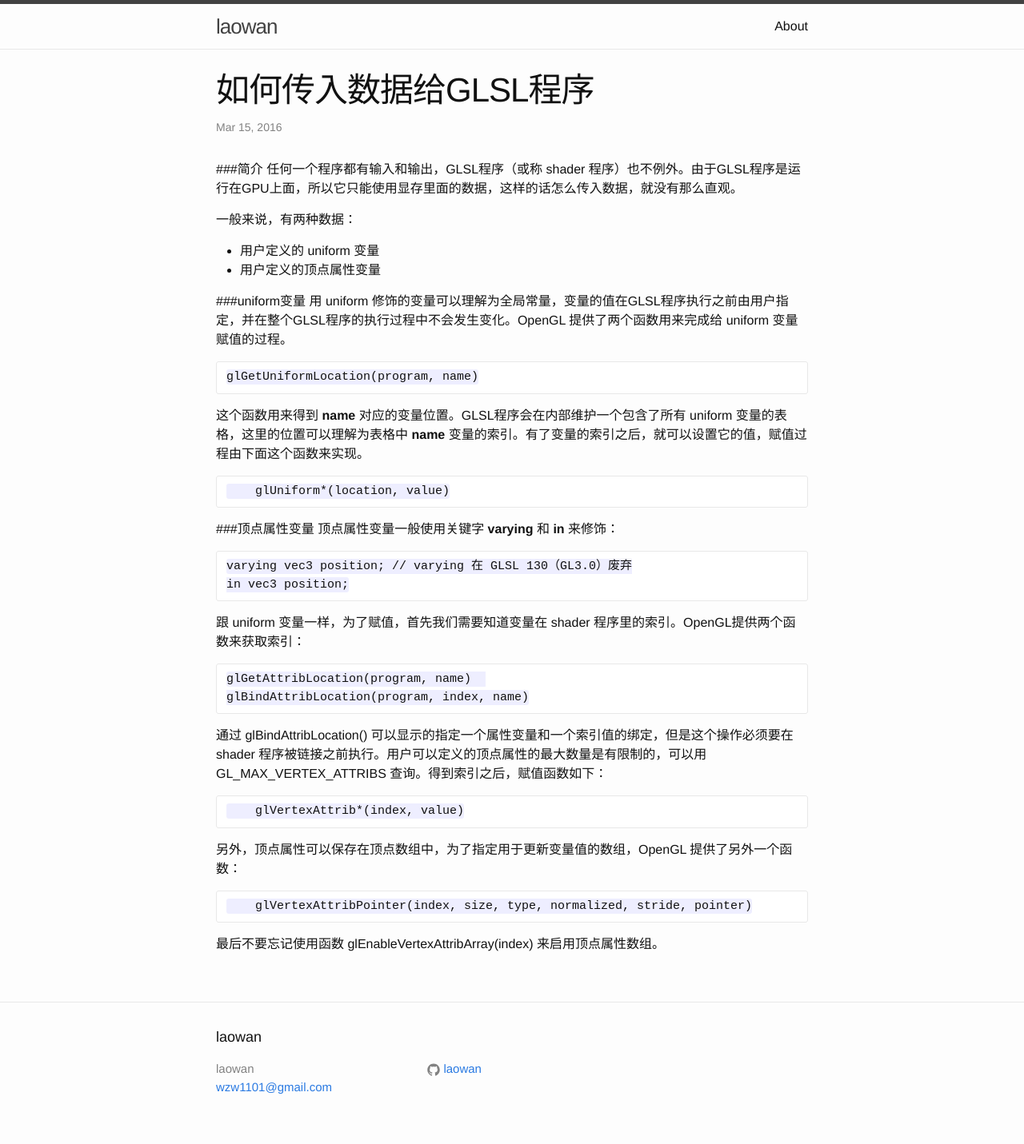
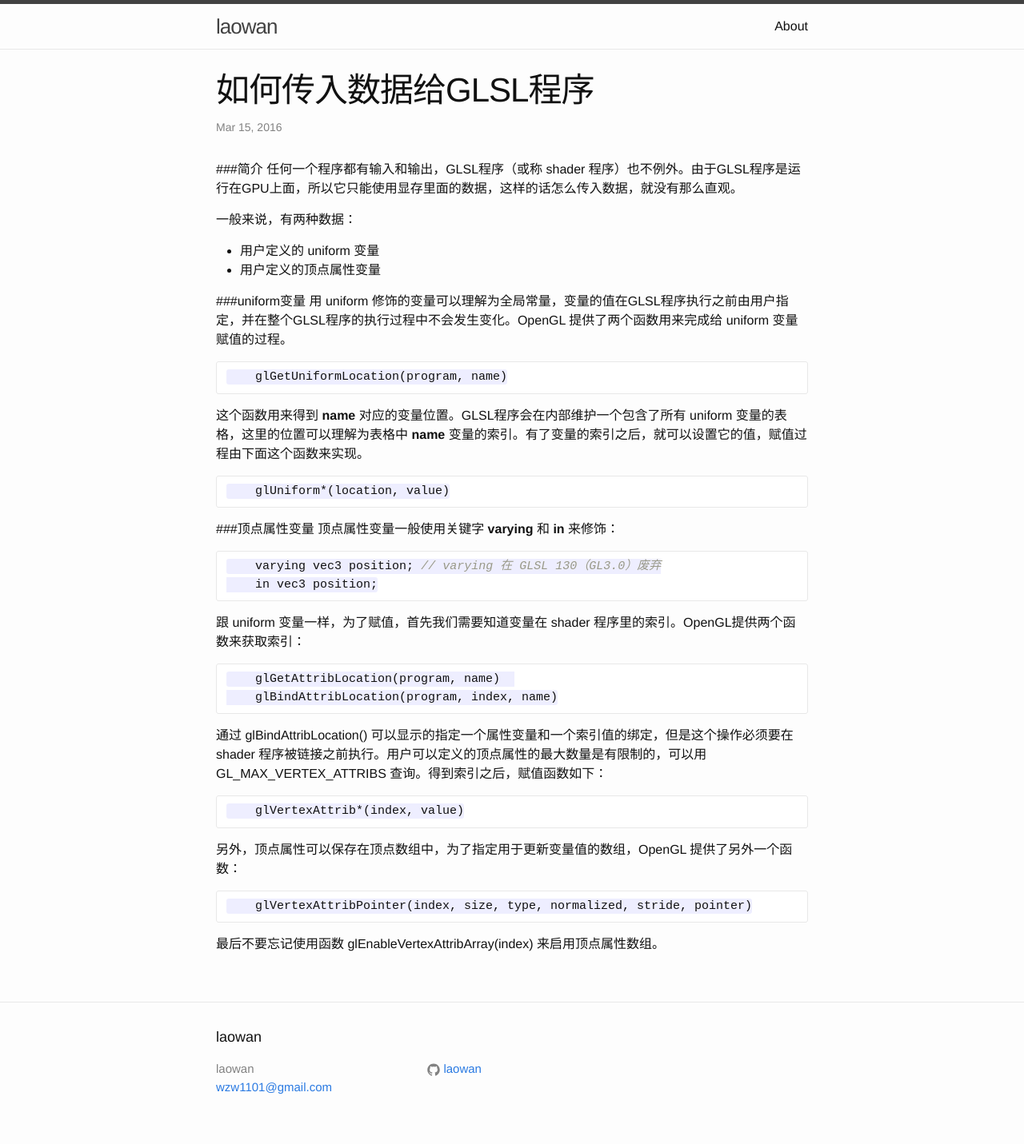
Before and after one commit to laowan/laowan.github.io, a Jekyll site: the page built from _posts/2016-03-15-shader_input.markdown, in a window 1280 px wide. Shown: the whole page at 80% size. Built offline with Jekyll 4.4.1, drawn with Linux system fonts in a browser that asks for light colours.

Commit message:
Update 2016-03-15-shader_input.markdown

````diff
--- a/_posts/2016-03-15-shader_input.markdown
+++ b/_posts/2016-03-15-shader_input.markdown
@@ -14,7 +14,9 @@ categories: laowan
 ###uniform变量
 用 uniform 修饰的变量可以理解为全局常量，变量的值在GLSL程序执行之前由用户指定，并在整个GLSL程序的执行过程中不会发生变化。OpenGL 提供了两个函数用来完成给 uniform 变量赋值的过程。
 
+```
     glGetUniformLocation(program, name)
+```
 
 这个函数用来得到 **name** 对应的变量位置。GLSL程序会在内部维护一个包含了所有 uniform 变量的表格，这里的位置可以理解为表格中 **name** 变量的索引。有了变量的索引之后，就可以设置它的值，赋值过程由下面这个函数来实现。
 
@@ -25,13 +27,17 @@ categories: laowan
 ###顶点属性变量
 顶点属性变量一般使用关键字 **varying** 和 **in** 来修饰：
 
+```cpp
     varying vec3 position; // varying 在 GLSL 130（GL3.0）废弃
     in vec3 position;
+```
 
 跟 uniform 变量一样，为了赋值，首先我们需要知道变量在 shader 程序里的索引。OpenGL提供两个函数来获取索引：
 
+```
     glGetAttribLocation(program, name)
     glBindAttribLocation(program, index, name)
+```
 
 通过 glBindAttribLocation() 可以显示的指定一个属性变量和一个索引值的绑定，但是这个操作必须要在 shader 程序被链接之前执行。用户可以定义的顶点属性的最大数量是有限制的，可以用 GL_MAX_VERTEX_ATTRIBS 查询。得到索引之后，赋值函数如下：
 
````
